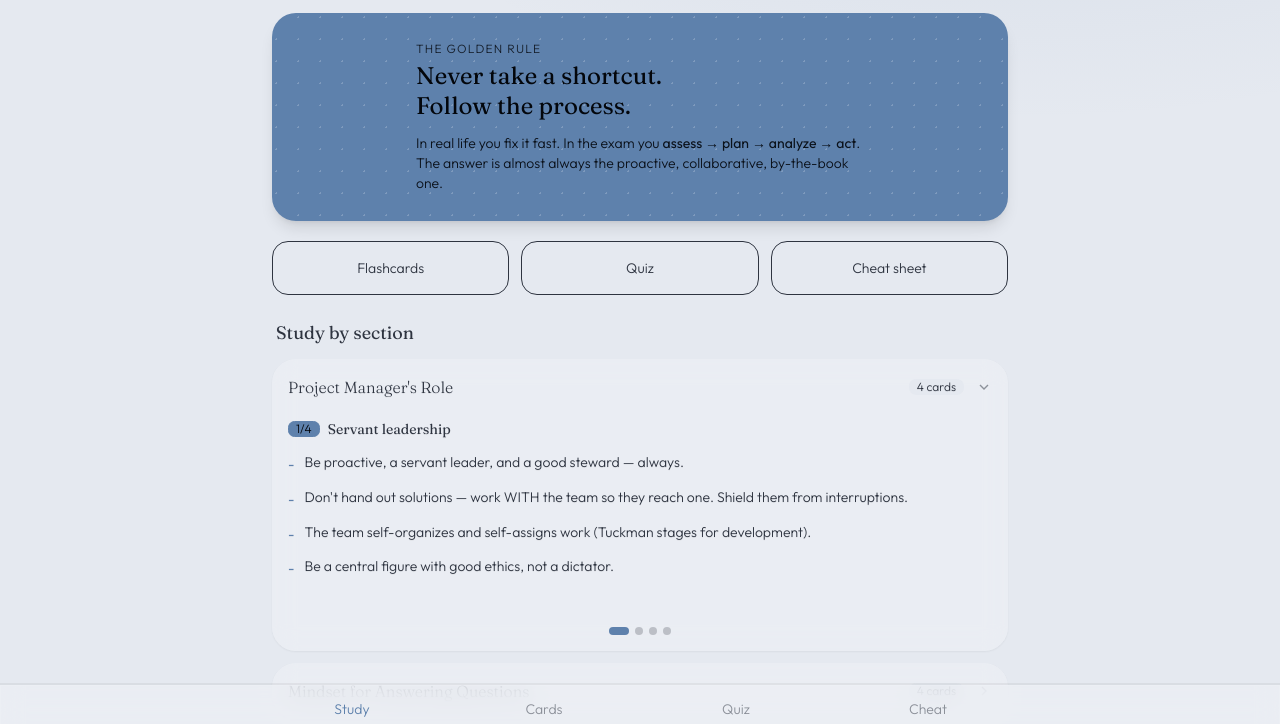
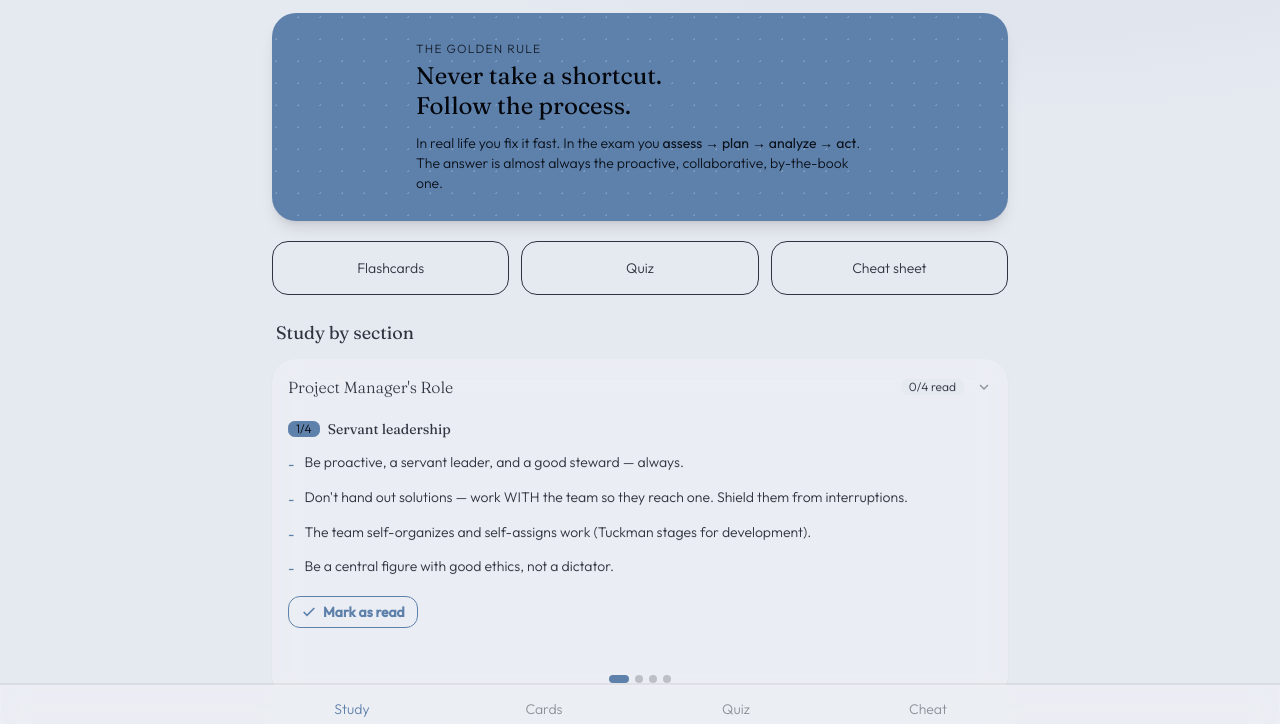
Before and after one commit to sasunnhkd/learning-pmp, a website: page public/PMP_Mindset_Trainer.html in a window 1280 px wide. Shown: the part 67-791 px from the top of the page. Drawn offline with nearby package versions, Linux system fonts and the light colour scheme.

Commit message:
Add "mark as read" tracking to Study cards
Each Study card now has a confirm-read button that persists to
localStorage, auto-advances to the next card, and feeds a per-section
"x/y read" progress badge plus read-aware nav dots.

Co-Authored-By: Claude Opus 4.8 (1M context) <noreply@anthropic.com>

```diff
--- a/public/PMP_Mindset_Trainer.html
+++ b/public/PMP_Mindset_Trainer.html
@@ -622,6 +622,7 @@ const LS = {
 };
 let state = LS.load();
 if(!state.best) state.best = {};
+if(!state.studyRead) state.studyRead = {};
 // streak (visits on distinct days)
 (function(){
   const today = new Date().toISOString().slice(0,10);
@@ -648,10 +649,40 @@ function go(v){
 }
 
 /* ============================ STUDY ============================ */
+const studyKey=(secId,gi)=>secId+':'+gi;
+const isStudyRead=(secId,gi)=>!!state.studyRead[studyKey(secId,gi)];
+function toggleStudyRead(secId,gi){
+  const k=studyKey(secId,gi);
+  const now=!state.studyRead[k];
+  if(now) state.studyRead[k]=true; else delete state.studyRead[k];
+  LS.save(state);
+  return now;
+}
+const READ_CHECK='<svg class="w-4 h-4" viewBox="0 0 24 24" fill="none" stroke="currentColor" stroke-width="2.5"><path d="M20 6L9 17l-5-5"/></svg>';
+function paintReadBtn(btn){
+  const read=isStudyRead(STUDY[+btn.dataset.sec].id,+btn.dataset.gi);
+  btn.classList.toggle('btn-success',read);
+  btn.classList.toggle('btn-outline',!read);
+  btn.classList.toggle('btn-primary',!read);
+  btn.innerHTML=READ_CHECK+(read?'Read · tap to undo':'Mark as read');
+}
+// repaint buttons, progress badges and dots from saved read-state
+function applyStudyRead(){
+  const wrap=document.getElementById('studyList');
+  wrap.querySelectorAll('.study-read-btn').forEach(paintReadBtn);
+  wrap.querySelectorAll('.study-progress').forEach(b=>{
+    const s=STUDY[+b.dataset.sec], total=s.groups.length;
+    const read=s.groups.reduce((n,g,gi)=>n+(isStudyRead(s.id,gi)?1:0),0);
+    b.textContent=`${read}/${total} read`;
+    b.classList.toggle('badge-success',read===total);
+    b.classList.toggle('badge-ghost',read!==total);
+  });
+  wrap.querySelectorAll('.study-track').forEach(t=>t._sync&&t._sync());
+}
+
 function renderStudy(){
   const wrap = document.getElementById('studyList');
   wrap.innerHTML = STUDY.map((s,i)=>{
-    const total = s.groups.reduce((n,g)=>n+g.points.length,0);
     const slides = s.groups.map((g,gi)=>`
       <div class="study-slide shrink-0 w-full snap-center px-4 pb-4 pt-1">
         <div class="flex items-center gap-2 mb-3">
@@ -661,13 +692,14 @@ function renderStudy(){
         <ul class="space-y-2.5">
           ${g.points.map(p=>`<li class="flex gap-2.5 text-sm leading-relaxed"><span class="text-primary mt-0.5 shrink-0 font-normal">-</span><span>${p}</span></li>`).join('')}
         </ul>
+        <button class="study-read-btn btn btn-sm rounded-xl mt-4 gap-1.5 btn-outline btn-primary" data-sec="${i}" data-gi="${gi}"></button>
       </div>`).join('');
     const dots = s.groups.map((g,gi)=>`<button class="study-dot w-2 h-2 rounded-full bg-base-content/25 transition-all" data-sec="${i}" data-gi="${gi}" aria-label="${g.label}"></button>`).join('');
     return `
     <details class="group rounded-3xl glass border border-base-300 shadow-sm overflow-hidden" ${i===0?'open':''}>
       <summary class="flex items-center gap-3 p-4 active:bg-base-200/60">
         <span class="flex-1 font-light display text-base">${s.title}</span>
-        <span class="badge badge-ghost badge-sm">${s.groups.length} cards</span>
+        <span class="study-progress badge badge-ghost badge-sm" data-sec="${i}">0/${s.groups.length} read</span>
         <svg class="chev w-4 h-4 opacity-50" viewBox="0 0 24 24" fill="none" stroke="currentColor" stroke-width="2"><path d="M9 6l6 6-6 6"/></svg>
       </summary>
       <div class="study-track flex overflow-x-auto snap-x snap-mandatory scroll-area scroll-smooth" data-sec="${i}">
@@ -686,24 +718,42 @@ function renderStudy(){
       track.scrollTo({left: gi*track.clientWidth, behavior:'smooth'});
     });
   });
-  // update active dot on scroll
+  // "Mark as read" -> save, repaint, and glide to the next card so progress feels guided
+  wrap.querySelectorAll('.study-read-btn').forEach(btn=>{
+    btn.addEventListener('click',e=>{
+      e.preventDefault();
+      const sec=+btn.dataset.sec, gi=+btn.dataset.gi;
+      const nowRead=toggleStudyRead(STUDY[sec].id, gi);
+      applyStudyRead();
+      if(nowRead && gi < STUDY[sec].groups.length-1){
+        const track=wrap.querySelector(`.study-track[data-sec="${sec}"]`);
+        track.scrollTo({left:(gi+1)*track.clientWidth, behavior:'smooth'});
+      }
+    });
+  });
+  // update active dot on scroll (also reflects read cards)
   wrap.querySelectorAll('.study-track').forEach(track=>{
     const sync=()=>{
       const idx=Math.round(track.scrollLeft/track.clientWidth);
+      const secId=STUDY[+track.dataset.sec].id;
       wrap.querySelectorAll(`.study-dot[data-sec="${track.dataset.sec}"]`).forEach((dot,di)=>{
-        const on=di===idx;
+        const on=di===idx, read=isStudyRead(secId,di);
         dot.classList.toggle('bg-primary',on);
         dot.classList.toggle('w-5',on);
-        dot.classList.toggle('bg-base-content/25',!on);
+        dot.classList.toggle('bg-primary/40',!on && read);
+        dot.classList.toggle('bg-base-content/25',!on && !read);
         dot.classList.toggle('w-2',!on);
       });
     };
+    track._sync=sync;
     track.addEventListener('scroll',()=>{ clearTimeout(track._t); track._t=setTimeout(sync,60); });
     // initial active state when opened
     setTimeout(sync,50);
     const det=track.closest('details');
     if(det) det.addEventListener('toggle',()=>{ if(det.open) setTimeout(sync,30); });
   });
+
+  applyStudyRead();
 }
 
 /* ============================ FLASHCARDS ============================ */
```
